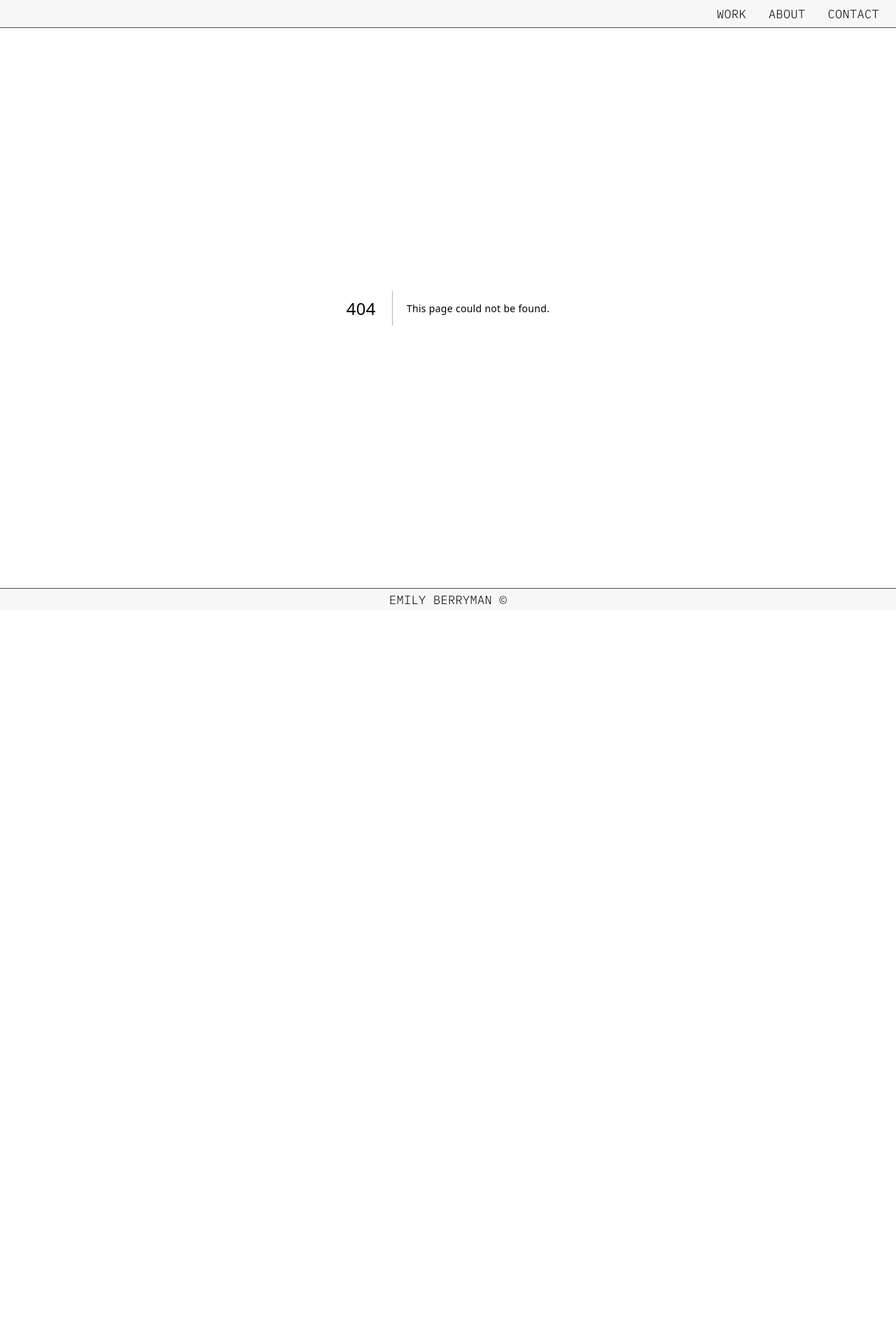
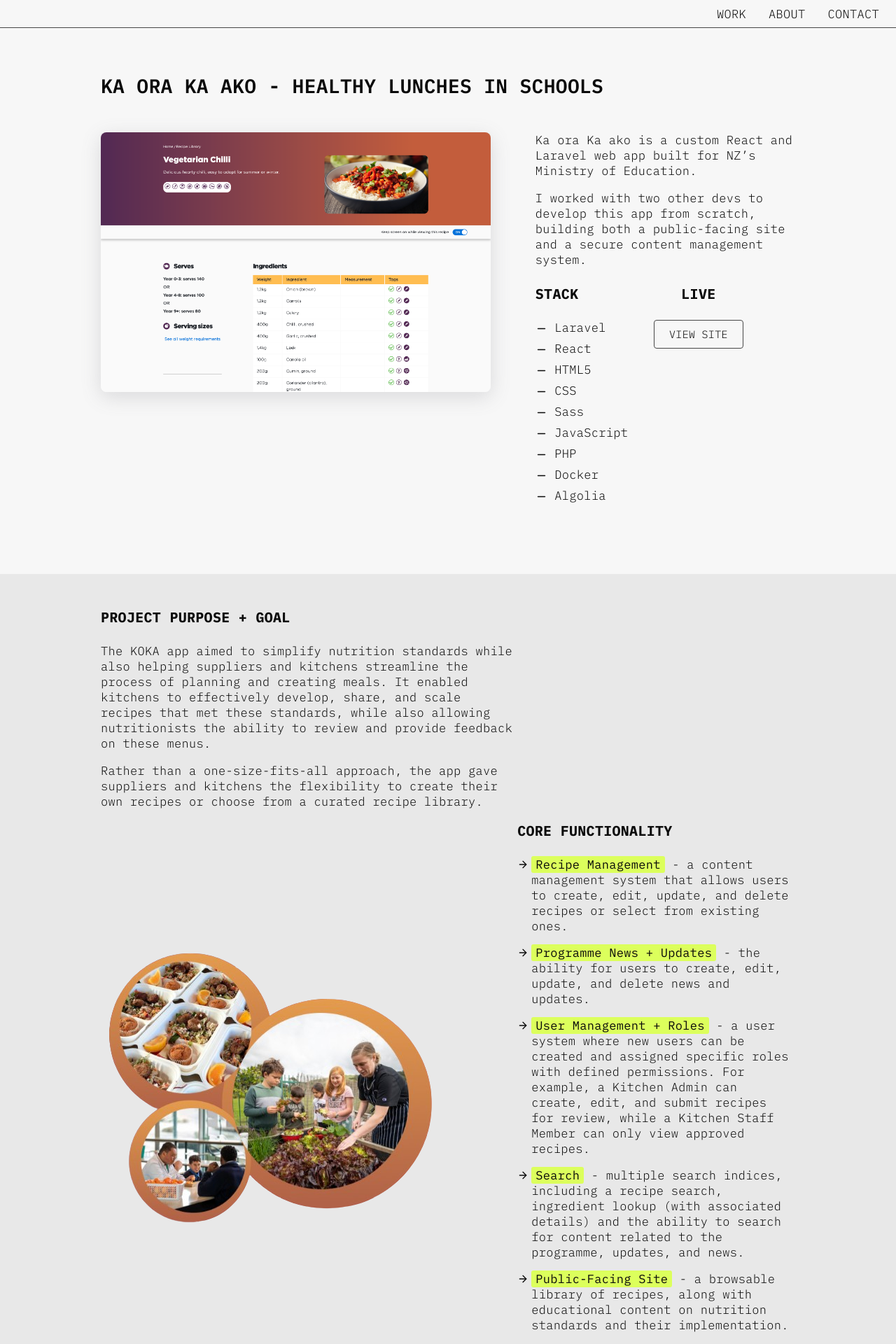
Before and after one commit to emily-berryman/dev-portfolio-24, a Next.js app: page /project/ka-ora-ka-ako in a window 1280 px wide. Before the commit this address had no page. Shown: the top 1920 px of the page at 70% size. Before the commit the page ends 872 px from the top, so only its background shows below. Built offline with nearby package versions, Linux system fonts and the light colour scheme; a web font is replaced by a local one.

Commit message:
Refactor project page

```diff
--- /dev/null
+++ b/src/app/project/[slug]/page.tsx
@@ -0,0 +1,343 @@
+"use client";
+import React from "react";
+import { useParams } from "next/navigation";
+import styled from "styled-components";
+import Button from "@/components/Button/Button";
+import { QUERIES } from "@/constants";
+import { ArrowRight, Minus } from "lucide-react";
+import { projectCaseStudyData } from "@/data/ProjectData";
+
+function page() {
+	const { slug } = useParams<{ slug: string }>();
+
+	const project = slug
+		? projectCaseStudyData.find((project) => project.projectURL === slug)
+		: null;
+
+	if (!project) {
+		return <div> Project not found</div>;
+	}
+
+	return (
+		<>
+			<Container>
+				<ProjectHeading>{project.projectTitle}</ProjectHeading>
+				<ProjectOverviewSection>
+					{project.projectOverviewSection.map((overview, key) => (
+						<React.Fragment key={key}>
+							<ImgWrapper>
+								<StyledImage src={overview.imgSrc} alt={overview.alt} />
+							</ImgWrapper>
+							<TextOverviewWrapper>
+								{overview.projectSummary.map((paragraph, index) => (
+									<p key={index}>{paragraph}</p>
+								))}
+								<StackAndLinkContainer>
+									<StackWrapper>
+										<SubHeading>Stack</SubHeading>
+										<StackList>
+											{overview.techStack.map((stack, index) => (
+												<li key={index}>
+													<HyphenWrapper>
+														<Minus size={17} />
+													</HyphenWrapper>{" "}
+													{stack}
+												</li>
+											))}
+										</StackList>
+									</StackWrapper>
+									<SiteUrlContainer>
+										<SubHeading>LIVE</SubHeading>
+										<Button
+											target={"_blank"}
+											rel="noopener noreferrer"
+											href={overview.siteURL}
+										>
+											View Site
+										</Button>
+									</SiteUrlContainer>
+								</StackAndLinkContainer>
+							</TextOverviewWrapper>
+						</React.Fragment>
+					))}
+				</ProjectOverviewSection>
+			</Container>
+			<Spacer />
+			<GreyBackroundWrapper>
+				<Container>
+					<ProjectFunctionalitySection>
+						<TextWrapper>
+							<SubHeading>Project Purpose + Goal</SubHeading>
+							{project.projectPurpose.map((purpose, index) => (
+								<p key={index}>{purpose}</p>
+							))}
+						</TextWrapper>
+						<ImageAndTextWrapper>
+							{project.projectPurposeImage.map((image, index) => (
+								<ImgWrapper key={index}>
+									<TransparentImage src={image.imageSrc} alt={image.alt} />
+								</ImgWrapper>
+							))}
+							<FeaturesWrapper>
+								<SubHeading>Core Functionality</SubHeading>
+								<FeaturesList>
+									{project.projectFunctionality.map((functionality, index) => (
+										<li key={index}>
+											<ArrowWrapper>
+												<ArrowRight size={16} />
+											</ArrowWrapper>
+											<span>
+												<Highlight>{functionality.function}</Highlight> -{" "}
+												{functionality.description}
+											</span>
+										</li>
+									))}
+								</FeaturesList>
+							</FeaturesWrapper>
+						</ImageAndTextWrapper>
+					</ProjectFunctionalitySection>
+				</Container>
+			</GreyBackroundWrapper>
+			<Spacer />
+			<Container>
+				<LessonsLearnedSection>
+					<TextWrapper>
+						<SubHeading>Lessons Learned</SubHeading>
+						{project.lessonsLearned.map((lesson, index) => (
+							<React.Fragment key={index}>
+								<HighlightParagraph>{lesson.title}</HighlightParagraph>
+								<p>{lesson.description}</p>
+							</React.Fragment>
+						))}
+					</TextWrapper>
+				</LessonsLearnedSection>
+				{project.lessonsLearnedImg.map((image, index) => (
+					<LessonsLearnedImgWrapper key={index}>
+						<img src={image.imageSrc} alt={image.alt} />
+					</LessonsLearnedImgWrapper>
+				))}
+			</Container>
+			<Spacer />
+		</>
+	);
+}
+
+const Spacer = styled.span`
+	display: inline-block;
+	height: var(--space-xl-4);
+
+	@media ${QUERIES.tabletAndDown} {
+		height: var(--space-xl-3);
+	}
+`;
+
+const ArrowWrapper = styled.span`
+	transform: translateY(2px);
+`;
+
+const HyphenWrapper = styled.span`
+	display: inline-block;
+
+	svg {
+		transform: translateY(4px);
+	}
+`;
+
+const HighlightParagraph = styled.p`
+	font-size: var(--font-size-h3);
+`;
+
+const LessonsLearnedSection = styled.div`
+	display: flex;
+	gap: var(--space-xl-2);
+`;
+
+const TransparentImage = styled.img`
+	min-width: 0;
+`;
+
+const StackWrapper = styled.div`
+	display: flex;
+	flex-direction: column;
+`;
+const ImageAndTextWrapper = styled.div`
+	display: flex;
+	justify-content: center;
+	align-items: center;
+	gap: var(--space-l);
+
+	@media (max-width: 57.5rem) {
+		flex-direction: column;
+		align-items: flex-start;
+	}
+`;
+
+const FeatureHeading = styled.h3`
+	font-size: var(--font-size-h4);
+	text-transform: uppercase;
+	margin-bottom: var(--space-l);
+`;
+
+const Highlight = styled.strong`
+	background-color: var(--primary-color--light);
+	padding: 1px 6px;
+	border-radius: 3px;
+`;
+const FeaturesList = styled.ul`
+	li {
+		gap: var(--space-xs);
+		display: flex;
+		align-items: flex-start;
+		margin-bottom: var(--space-m);
+	}
+`;
+
+const FeaturesWrapper = styled.div`
+	max-width: max(40%, 352px);
+	margin-left: auto;
+
+	@media (max-width: 57.5rem) {
+		margin-top: var(--space-l);
+		margin-left: 0;
+		max-width: fit-content;
+	}
+
+	@media ${QUERIES.mobileAndDown} {
+		max-width: 100%;
+	}
+`;
+
+const ProjectFunctionalitySection = styled.div`
+	display: flex;
+	padding: var(--space-xl-2) 0;
+	flex-direction: column;
+`;
+
+const GreyBackroundWrapper = styled.div`
+	background-color: var(--light-grey);
+`;
+
+const TextWrapper = styled.div`
+	max-width: max(60%, 400px);
+
+	@media (max-width: 57.5rem) {
+		max-width: 100%;
+	}
+`;
+
+const ImgWrapper = styled.div`
+	display: flex;
+	min-width: 0;
+	height: min-content;
+	width: 100%;
+	flex: 1 1 60%;
+`;
+
+const LessonsLearnedImgWrapper = styled.div`
+	display: flex;
+	margin-top: var(--space-xl-2);
+	justify-content: flex-end;
+	width: 100%;
+	height: 100%;
+
+	img {
+		max-width: 60%;
+		border-radius: var(--space-s);
+		box-shadow: rgba(100, 100, 111, 0.2) 0px 7px 29px 0px;
+		min-width: 0; // to ensure that image will scale smaller
+
+		@media ${QUERIES.tabletAndDown} {
+			max-width: 100%;
+		}
+	}
+`;
+
+const StackAndLinkContainer = styled.div`
+	display: flex;
+	align-items: flex-start;
+	margin-top: var(--space-l);
+	justify-content: space-between;
+	max-width: 80%;
+
+	@media ${QUERIES.mobileAndDown} {
+		flex-direction: column;
+		gap: var(--space-xl);
+		max-width: 100%;
+	}
+`;
+
+const SiteUrlContainer = styled.div`
+	display: flex;
+	flex-direction: column;
+	align-items: center;
+
+	@media ${QUERIES.mobileAndDown} {
+		align-items: flex-start;
+	}
+`;
+
+const SubHeading = styled.h2`
+	font-size: var(--font-size-h3);
+	text-transform: uppercase;
+	margin-bottom: var(--space-l);
+`;
+
+const StackList = styled.ul`
+	display: flex;
+	flex-wrap: wrap;
+	gap: var(--space-s);
+	max-width: max-content;
+	flex-direction: column;
+
+	@media ${QUERIES.mobileAndDown} {
+		flex-direction: row;
+	}
+`;
+
+const StyledImage = styled.img`
+	object-fit: contain;
+	border-radius: var(--space-s);
+	object-position: top;
+	box-shadow: rgba(100, 100, 111, 0.2) 0px 7px 29px 0px;
+	min-width: 0; // to ensure that image will scale smaller
+`;
+
+const TextOverviewWrapper = styled.div`
+	flex: 1 1 40%;
+`;
+
+const ProjectHeading = styled.h1`
+	font-weight: var(--font-weight-semi-bold);
+	font-size: var(--font-size-h1);
+	text-transform: uppercase;
+	margin-top: var(--space-xl-3);
+`;
+
+const Container = styled.div`
+	margin-inline: var(--space-xl-6);
+
+	@media ${QUERIES.tabletAndDown} {
+		margin-inline: var(--space-xl-4);
+	}
+
+	@media ${QUERIES.mobileAndDown} {
+		margin-inline: var(--space-xl-2);
+	}
+
+	@media ${QUERIES.smallMobileAndDown} {
+		margin-inline: var(--space-l);
+	}
+`;
+
+const ProjectOverviewSection = styled.section`
+	display: flex;
+	gap: var(--space-xl-3);
+	margin-top: var(--space-xl-2);
+
+	@media ${QUERIES.tabletAndDown} {
+		flex-flow: column-reverse;
+		gap: var(--space-xl);
+	}
+`;
+
+export default page;
```
